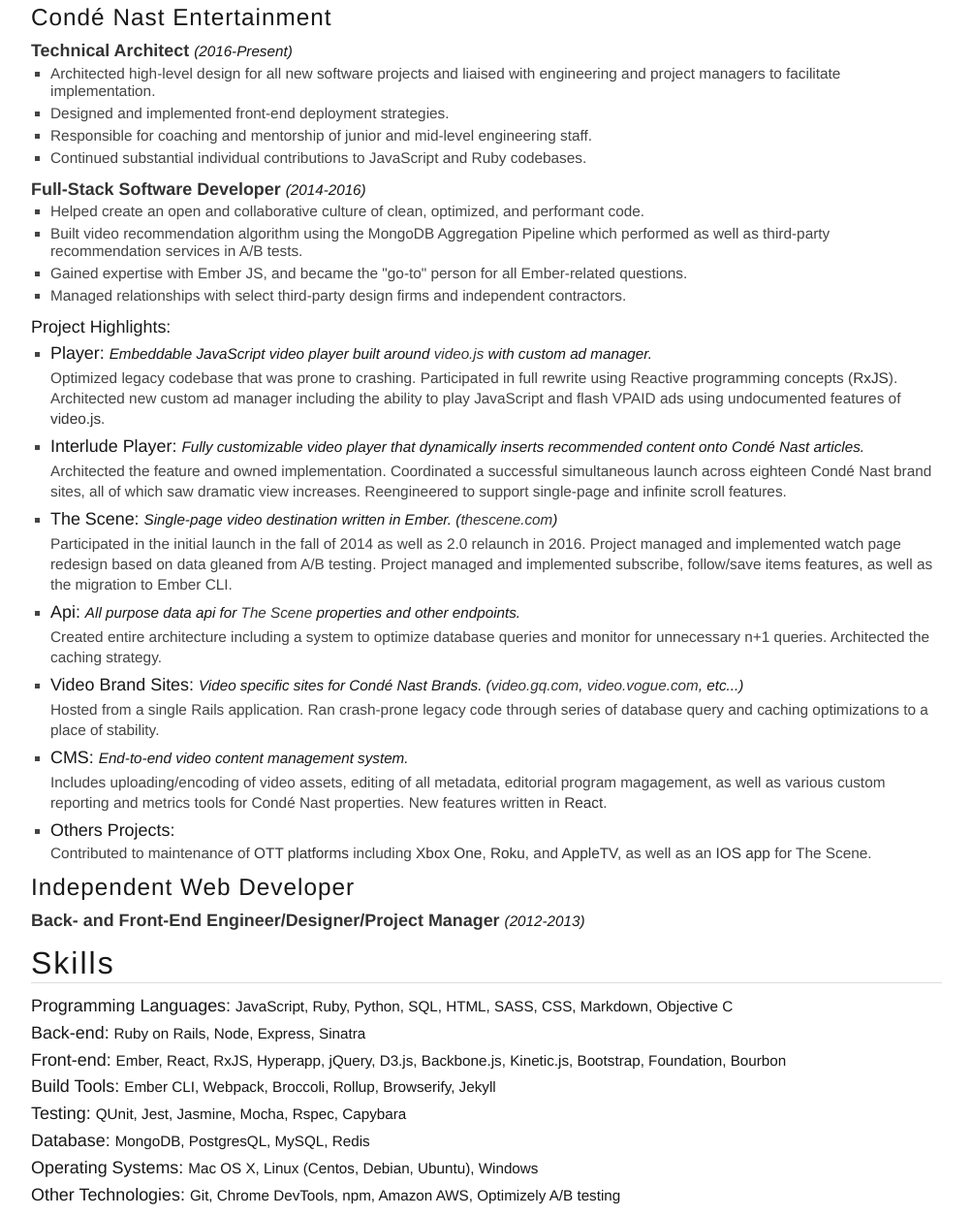
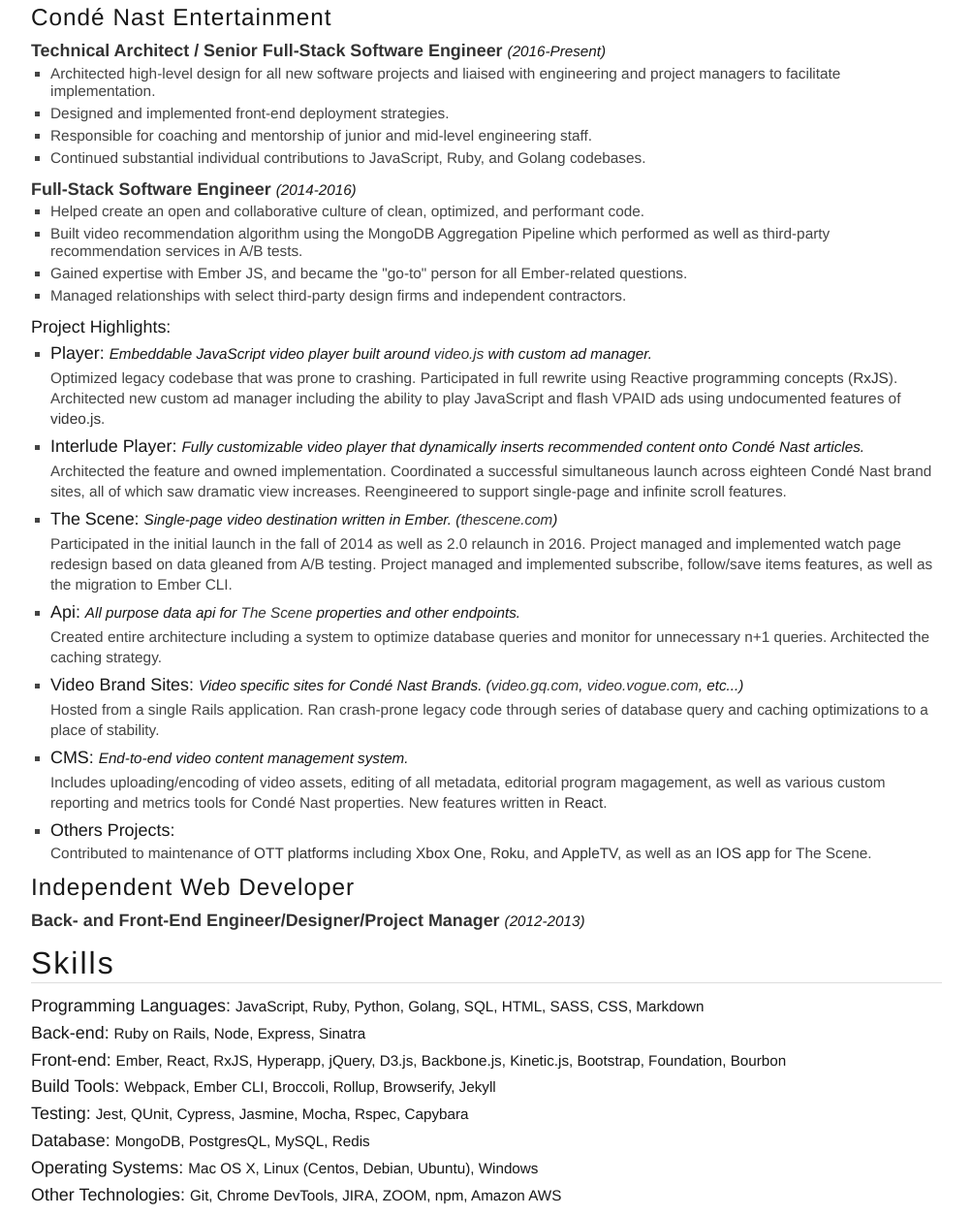
Before and after one commit to ScottLNorvell/resume, a website: page index.html in a window 1280 px wide. Shown: the part 238-1492 px from the top of the page at 97% size, without its empty margins (138-1141 px from the left). Drawn offline with Linux system fonts and the light colour scheme.

Commit message:
Update skills etc

```diff
--- a/index.html
+++ b/index.html
@@ -37,14 +37,14 @@
 			<h4>Condé Nast Entertainment</h4>
 			<div class="job-details">
 
-				<h6 class="remove-bottom"><strong>Technical Architect</strong> <small class="date">(2016-Present)</small></h6>
+				<h6 class="remove-bottom"><strong>Technical Architect / Senior Full-Stack Software Engineer</strong> <small class="date">(2016-Present)</small></h6>
 				<ul class="square">
 					<li class="quarter-bottom">Architected high-level design for all new software projects and liaised with engineering and project managers to facilitate implementation.</li>
 					<li class="quarter-bottom">Designed and implemented front-end deployment strategies.</li>
 					<li class="quarter-bottom">Responsible for coaching and mentorship of junior and mid-level engineering staff.</li>
-					<li class="quarter-bottom">Continued substantial individual contributions to JavaScript and Ruby codebases.</li>
+					<li class="quarter-bottom">Continued substantial individual contributions to JavaScript, Ruby, and Golang codebases.</li>
 				</ul>
-				<h6 class="remove-bottom"><strong>Full-Stack Software Developer</strong> <small class="date">(2014-2016)</small></h6>
+				<h6 class="remove-bottom"><strong>Full-Stack Software Engineer</strong> <small class="date">(2014-2016)</small></h6>
 				<ul class="square">
 					<li class="quarter-bottom">Helped create an open and collaborative culture of clean, optimized, and performant code.</li>
 					<li class="quarter-bottom">Built video recommendation algorithm using the MongoDB Aggregation Pipeline which performed as well as third-party recommendation services in A/B tests.</li>
@@ -92,7 +92,7 @@
 			<h3>Skills</h3>
 			<ul >
 				<li class="remove-bottom">
-					<h6><span class="pl">Programming Languages:</span> <small class="skills">JavaScript, Ruby, Python, SQL, HTML, SASS, CSS, Markdown, Objective C</small></h6>
+					<h6><span class="pl">Programming Languages:</span> <small class="skills">JavaScript, Ruby, Python, Golang, SQL, HTML, SASS, CSS, Markdown</small></h6>
 				</li>
 				<li class="remove-bottom">
 					<h6><span class="pl">Back-end:</span> <small class="skills">Ruby on Rails, Node, Express, Sinatra</small></h6>
@@ -101,10 +101,10 @@
 					<h6><span class="pl">Front-end:</span> <small class="skills">Ember, React, RxJS, Hyperapp, jQuery, D3.js, Backbone.js, Kinetic.js, Bootstrap, Foundation, Bourbon</small></h6>
 				</li>
 				<li class="remove-bottom">
-					<h6><span class="pl">Build Tools:</span> <small class="skills">Ember CLI, Webpack, Broccoli, Rollup, Browserify, Jekyll</small></h6>
+					<h6><span class="pl">Build Tools:</span> <small class="skills">Webpack, Ember CLI, Broccoli, Rollup, Browserify, Jekyll</small></h6>
 				</li>
 				<li class="remove-bottom">
-					<h6><span class="pl">Testing:</span> <small class="skills">QUnit, Jest, Jasmine, Mocha, Rspec, Capybara</small></h6>
+					<h6><span class="pl">Testing:</span> <small class="skills">Jest, QUnit, Cypress, Jasmine, Mocha, Rspec, Capybara</small></h6>
 				</li>
 				<li class="remove-bottom">
 					<h6><span class="pl">Database:</span> <small class="skills">MongoDB, PostgresQL, MySQL, Redis</small></h6>
@@ -113,7 +113,7 @@
 					<h6><span class="pl">Operating Systems:</span> <small class="skills">Mac OS X, Linux (Centos, Debian, Ubuntu), Windows</small></h6>
 				</li>
 				<li class="remove-bottom">
-					<h6><span class="pl">Other Technologies:</span> <small class="skills">Git, Chrome DevTools, npm, Amazon AWS, Optimizely A/B testing</small></h6>
+					<h6><span class="pl">Other Technologies:</span> <small class="skills">Git, Chrome DevTools, JIRA, ZOOM, npm, Amazon AWS</small></h6>
 				</li>
 			</ul>
 		</div>
```
